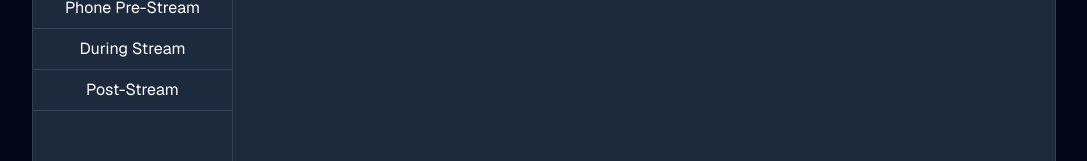
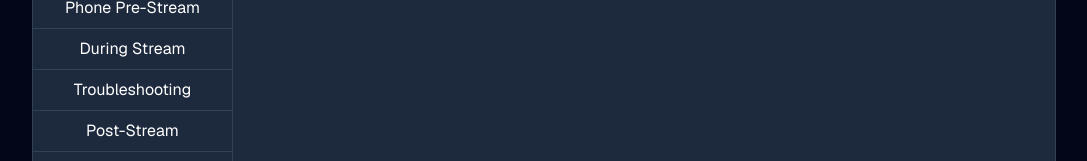
Before and after one commit to olecaloco/sot-utils, a Next.js app: page /trainee-checklists in a window 1280 px wide. Shown: the part 413-574 px from the top of the page, without its empty margins (96-1183 px from the left). Built offline with nearby package versions, Linux system fonts and the light colour scheme; no server answers; the database is empty.

Commit message:
Merge pull request #6 from olecaloco/dev
Added training troubleshooting checklist

```diff
--- /dev/null
+++ b/app/(private)/portal/trainee/troubleshooting/page.tsx
@@ -0,0 +1,26 @@
+import UpsertForm from "@/components/portal/checklist/UpsertForm";
+
+export default async function TraineeCBPreStreamChecklistPage() {
+    return (
+        <div className="flex flex-col px-4 py-10 h-full gap-4">
+            <div className="flex items-center justify-between mb-2">
+                <div>
+                    <h1 className="text-xl font-semibold ">
+                        Trainee Troubleshooting Checklist
+                    </h1>
+                    <div className="text-sm text-gray-500">
+                        Add or update checklist items
+                    </div>
+                </div>
+                <button
+                    form="checklist-form"
+                    type="submit"
+                    className="px-2 py-1 text-sm bg-slate-800 hover:bg-slate-900 rounded cursor-pointer"
+                >
+                    Save
+                </button>
+            </div>
+            <UpsertForm type="trainee_troubleshooting" />
+        </div>
+    );
+}
--- a/app/(public)/trainee-checklists/page.tsx
+++ b/app/(public)/trainee-checklists/page.tsx
@@ -1,21 +1,13 @@
 import { ChecklistUI } from "@/components/checklist";
 import { MultiTabbedChecklist } from "@/components/checklist/multi";
+import { ChecklistType, TraineeChecklistTypes } from "@/interfaces/Checklist";
 
 export default async function TraineeChecklistPage() {
     return (
         <>
             <MultiTabbedChecklist
                 title="Trainee Checklists"
-                types={[
-                    "trainee_stream_prep",
-                    "trainee_team_prestream",
-                    "trainee_model_prestream",
-                    "trainee_cb_prestream",
-                    "trainee_mts_prestream",
-                    "trainee_phone_prestream",
-                    "trainee_during_stream",
-                    "trainee_poststream",
-                ]}
+                types={Object.values(TraineeChecklistTypes) as ChecklistType[]}
             />
         </>
     );
--- a/components/checklist/index.tsx
+++ b/components/checklist/index.tsx
@@ -20,6 +20,7 @@ const titles: Record<ChecklistType, string> = {
     trainee_cb_prestream: "Trainee CB Pre-Stream Checklist",
     trainee_mts_prestream: "Trainee MTS Pre-Stream Checklist",
     trainee_phone_prestream: "Trainee Phone Pre-Stream Checklist",
+    trainee_troubleshooting: "Trainee Troubleshooting",
     trainee_poststream: "Trainee Post-Stream Checklist",
 };
 
--- a/components/checklist/multi.tsx
+++ b/components/checklist/multi.tsx
@@ -21,6 +21,7 @@ const tabTitles: Record<ChecklistType, string> = {
     trainee_cb_prestream: "CB Pre-Stream",
     trainee_mts_prestream: "MTS Pre-Stream",
     trainee_phone_prestream: "Phone Pre-Stream",
+    trainee_troubleshooting: "Troubleshooting",
     trainee_poststream: "Post-Stream",
 };
 
--- a/components/portal/Navigation.tsx
+++ b/components/portal/Navigation.tsx
@@ -55,6 +55,10 @@ const TRAINEE_LINKS = [
     {
         href: "/portal/trainee/phone-prestream",
         label: "Trainee Phone Pre-stream",
+    },
+    {
+        href: "/portal/trainee/troubleshooting",
+        label: "Trainee Troubleshooting",
     },
     {
         href: "/portal/trainee/during-stream",
--- a/components/portal/checklist/TemplateForm.tsx
+++ b/components/portal/checklist/TemplateForm.tsx
@@ -23,6 +23,7 @@ const labels: Record<ChecklistType, string> = {
     trainee_cb_prestream: "CB Pre-Stream",
     trainee_mts_prestream: "MTS Pre-Stream",
     trainee_phone_prestream: "Phone Pre-Stream",
+    trainee_troubleshooting: "Troubleshooting",
     trainee_poststream: "Post-Stream",
 };
 
@@ -53,6 +54,7 @@ export const ChecklistTemplateForm = ({
         trainee_cb_prestream: defaultTemplates(),
         trainee_mts_prestream: defaultTemplates(),
         trainee_phone_prestream: defaultTemplates(),
+        trainee_troubleshooting: defaultTemplates(),
         trainee_poststream: defaultTemplates(),
     });
 
@@ -98,6 +100,7 @@ export const ChecklistTemplateForm = ({
             delete contentsToSave.trainee_poststream;
             delete contentsToSave.trainee_team_prestream;
             delete contentsToSave.trainee_stream_prep;
+            delete contentsToSave.trainee_troubleshooting;
         } else if (type === "trainee") {
             delete contentsToSave.team_prestream;
             delete contentsToSave.team_poststream;
--- a/components/portal/checklist/UpsertForm.tsx
+++ b/components/portal/checklist/UpsertForm.tsx
@@ -3,10 +3,9 @@
 import { Checklist, ChecklistType } from "@/interfaces/Checklist";
 import { db } from "@/lib/firebase-client";
 import { upsertChecklist } from "@/services/checklist";
-import { cn } from "@/utils";
 import { doc, onSnapshot } from "firebase/firestore";
-import { PlusIcon, X, XIcon } from "lucide-react";
-import { ChangeEvent, SubmitEvent, useEffect, useRef, useState } from "react";
+import { PlusIcon, XIcon } from "lucide-react";
+import { useEffect, useRef, useState } from "react";
 import { toast } from "sonner";
 
 interface UpsertFormProps {
--- a/interfaces/Checklist.ts
+++ b/interfaces/Checklist.ts
@@ -10,6 +10,7 @@ export const ChecklistType = {
   TraineeMTSPrestream: "trainee_mts_prestream",
   TraineePhonePrestream: "trainee_phone_prestream",
   TraineeDuringStream: "trainee_during_stream",
+  TraineeTroubleshooting: "trainee_troubleshooting",
   TraineePoststream: "trainee_poststream",
 } as const;
 
@@ -28,6 +29,7 @@ export const TraineeChecklistTypes = [
   ChecklistType.TraineeMTSPrestream,
   ChecklistType.TraineePhonePrestream,
   ChecklistType.TraineeDuringStream,
+  ChecklistType.TraineeTroubleshooting,
   ChecklistType.TraineePoststream,
 ] as const;
 
```
